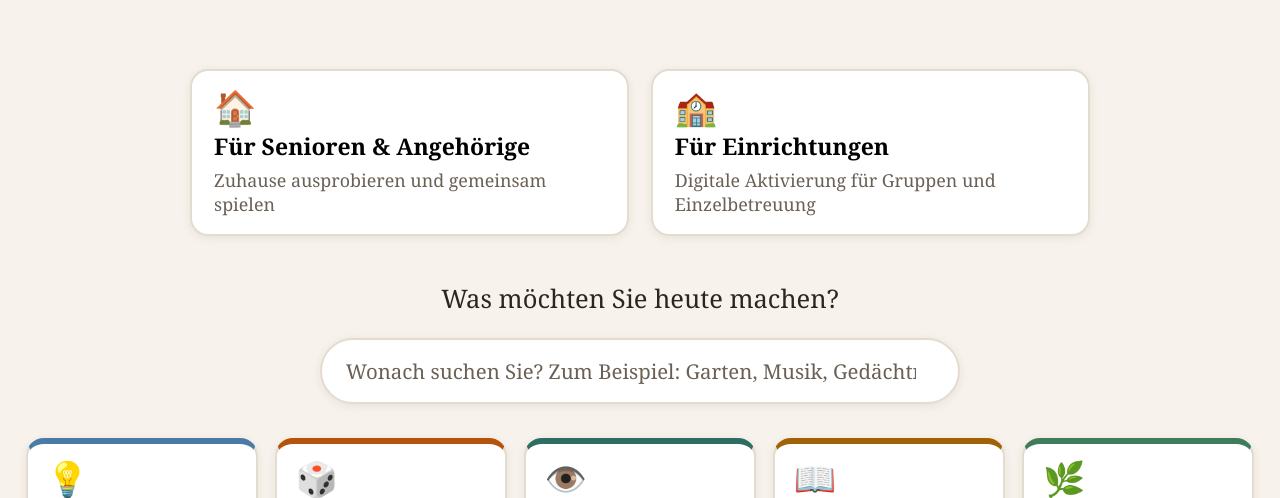
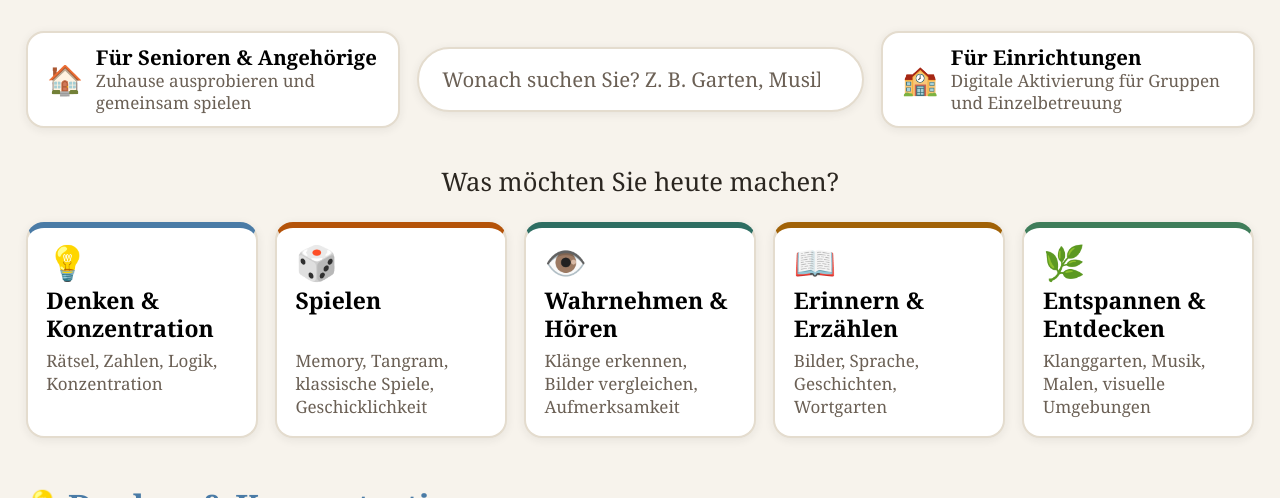
Before and after one commit to gerd-collab/senior-fokus, a website built with Vite: page index.html in a window 1280 px wide. Shown: the part 258-756 px from the top of the page. Built offline with nearby package versions, Linux system fonts and the light colour scheme.

Commit message:
Kopfzeile kompakt: Zielgruppen links und rechts, Suche in der Mitte
- Zielgruppen-Einstiege stehen jetzt in einer Zeile neben dem Suchfeld statt
  in einer eigenen Kartenreihe darunter; Suche sitzt mittig dazwischen
- Zielgruppen-Karten einzeilig nebeneinander (Symbol links, Titel und Zusatz
  rechts), feste Breite 22rem, Suchfeld bekommt die volle Restbreite
- Zielgruppen-Hinweis und Bereichslinks direkt unter der Kopfzeile, Breite
  bündig mit Titelbereich (76rem)
- Kopfzeile auf schmalen Bildschirmen: bis 1000px Suche in zweiter Zeile,
  bis 560px Suche zuerst, Zielgruppen darunter

```diff
--- a/src/main.ts
+++ b/src/main.ts
@@ -153,7 +153,7 @@ function renderLanding(category: CategoryId | null, audience: Audience | null):
     ? `${active.title} – Fokuspunkt`
     : 'Fokuspunkt – Interaktive Apps für Senioren';
 
-  const audienceCards = AUDIENCES.map(
+  const [audienceLeft, audienceRight] = AUDIENCES.map(
     (a) => `
       <button class="audience-card" type="button" data-audience="${a.id}"
               aria-pressed="${a.id === audience}">
@@ -161,7 +161,7 @@ function renderLanding(category: CategoryId | null, audience: Audience | null):
         <span class="audience-title">${esc(a.title)}</span>
         <span class="audience-claim">${esc(a.claim)}</span>
       </button>`
-  ).join('');
+  );
 
   const tiles = CATEGORIES.map(
     (c) => `
@@ -204,16 +204,17 @@ function renderLanding(category: CategoryId | null, audience: Audience | null):
           </ul>
         </div>
       </header>
-      <section class="audience" aria-label="Zielgruppen">
-        <div class="audience-nav">${audienceCards}</div>
-        ${audiencePanel(audience)}
-      </section>
+      <div class="head-bar">
+        ${audienceLeft}
+        <div class="search-wrap">
+          <input id="appSearch" class="app-search" type="search" autocomplete="off"
+                 placeholder="Wonach suchen Sie? Z. B. Garten, Musik …"
+                 aria-label="Apps durchsuchen">
+        </div>
+        ${audienceRight}
+      </div>
+      ${audiencePanel(audience)}
       <p class="choice-question">Was möchten Sie heute machen?</p>
-      <div class="search-wrap">
-        <input id="appSearch" class="app-search" type="search" autocomplete="off"
-               placeholder="Wonach suchen Sie? Zum Beispiel: Garten, Musik, Gedächtnis …"
-               aria-label="Apps durchsuchen">
-      </div>
       <nav class="category-nav" aria-label="Bereiche">${tiles}</nav>
       ${
         category
--- a/src/style.css
+++ b/src/style.css
@@ -148,29 +148,32 @@ a {
   padding-left: 0.9rem;
 }
 
-/* ---------- Zwei Einstiege (Zielgruppen) ---------- */
+/* ---------- Kopfzeile: Zielgruppen links und rechts, Suche in der Mitte ---------- */
 
-.audience {
-  margin: 2.25rem 0 0.5rem;
-}
-
-.audience-nav {
+.head-bar {
   display: grid;
-  grid-template-columns: repeat(2, minmax(0, 1fr));
-  gap: 1.25rem;
-  max-width: 900px;
+  grid-template-columns: auto minmax(0, 1fr) auto;
+  align-items: center;
+  gap: 1rem;
+  width: 100%;
+  max-width: 76rem;
   margin: 0 auto;
 }
 
 .audience-card {
-  display: flex;
-  flex-direction: column;
-  gap: 0.35rem;
+  display: grid;
+  grid-template-columns: auto minmax(0, 1fr);
+  grid-template-areas:
+    'icon title'
+    'icon claim';
+  align-items: center;
+  column-gap: 0.75rem;
+  width: 22rem;
   text-align: left;
   background: var(--bg-soft);
   border: 2px solid var(--border);
   border-radius: var(--radius);
-  padding: 1.1rem 1.3rem;
+  padding: 0.7rem 1.15rem;
   box-shadow: var(--shadow);
   transition: transform 0.15s ease, border-color 0.15s ease, box-shadow 0.15s ease;
 }
@@ -192,22 +195,28 @@ a {
 }
 
 .audience-card .audience-icon {
-  font-size: 2rem;
+  grid-area: icon;
+  font-size: 1.7rem;
   line-height: 1;
 }
 
 .audience-card .audience-title {
-  font-size: 1.35rem;
+  grid-area: title;
+  font-size: 1.2rem;
   font-weight: bold;
+  line-height: 1.25;
 }
 
 .audience-card .audience-claim {
+  grid-area: claim;
   color: var(--text-soft);
-  font-size: 1.05rem;
+  font-size: 1rem;
+  line-height: 1.3;
 }
 
 .audience-panel {
-  max-width: 900px;
+  width: 100%;
+  max-width: 76rem;
   margin: 1.25rem auto 0;
   background: var(--bg-soft);
   border: 2px solid var(--border);
@@ -283,8 +292,7 @@ a {
 
 .search-wrap {
   width: 100%;
-  max-width: 640px;
-  margin: 0 auto 2rem;
+  min-width: 0;
 }
 
 .app-search {
@@ -616,6 +624,26 @@ a {
   background: #fff;
 }
 
+/* Kopfzeile auf schmalen Bildschirmen: Suche in die zweite Zeile */
+@media (max-width: 1000px) {
+  .head-bar {
+    grid-template-columns: repeat(2, minmax(0, 1fr));
+  }
+  .head-bar .search-wrap {
+    grid-column: 1 / -1;
+    grid-row: 2;
+  }
+}
+
+@media (max-width: 560px) {
+  .head-bar {
+    grid-template-columns: 1fr;
+  }
+  .head-bar .search-wrap {
+    grid-row: 1;
+  }
+}
+
 /* ---------- Kleinere Bildschirme ---------- */
 
 @media (max-width: 640px) {
@@ -642,9 +670,6 @@ a {
   .usp-list li + li {
     border-left: none;
     padding-left: 0;
-  }
-  .audience-nav {
-    grid-template-columns: 1fr;
   }
   .audience-links .link-area {
     min-width: 0;
```
Also changed, not shown: dist/assets/index-Byy7hgRg.js (deleted), dist/assets/index-CNknhR5J.css (added), dist/assets/index-CUCiKtSM.css (deleted), dist/assets/index-CXo_TO5W.js (added), dist/index.html.
